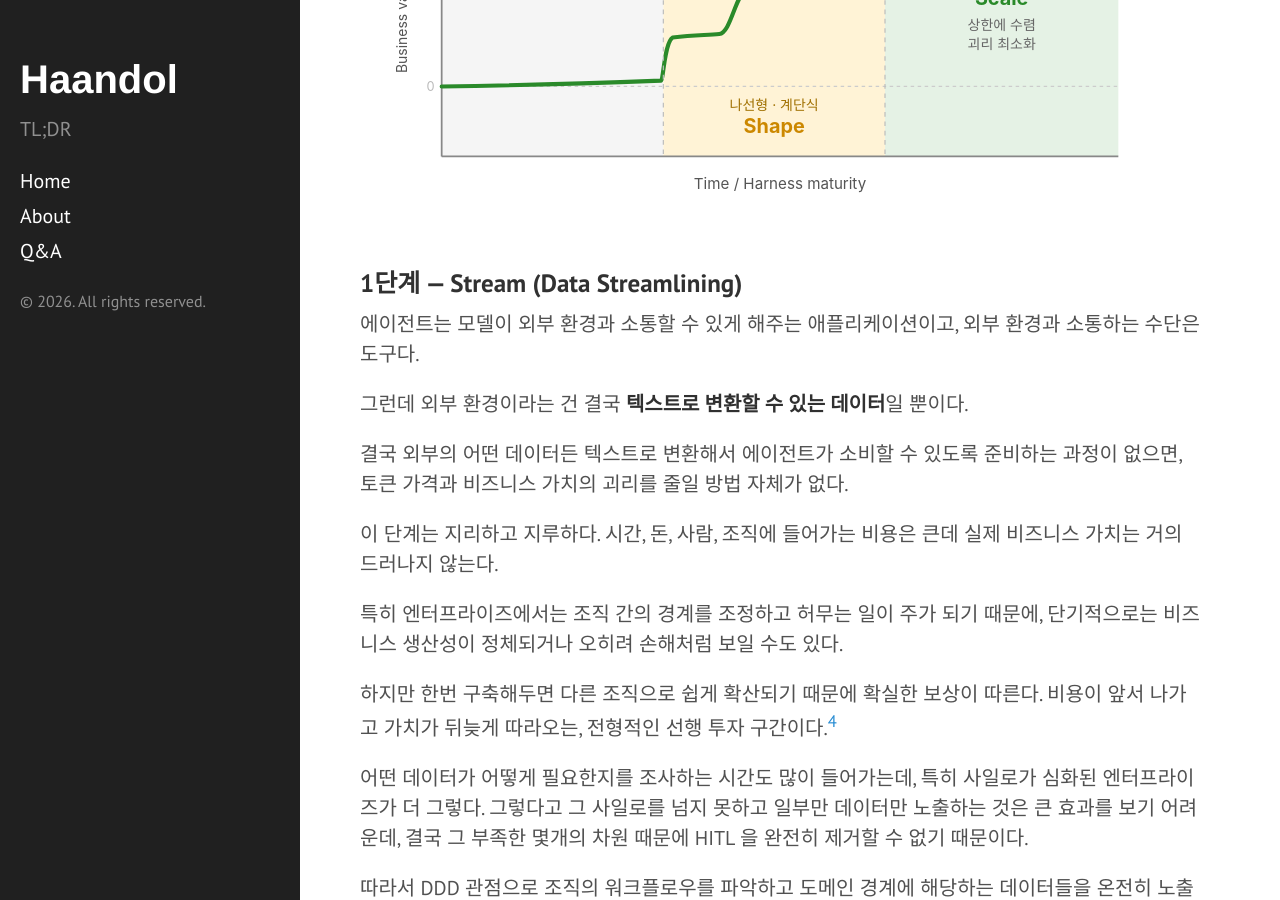
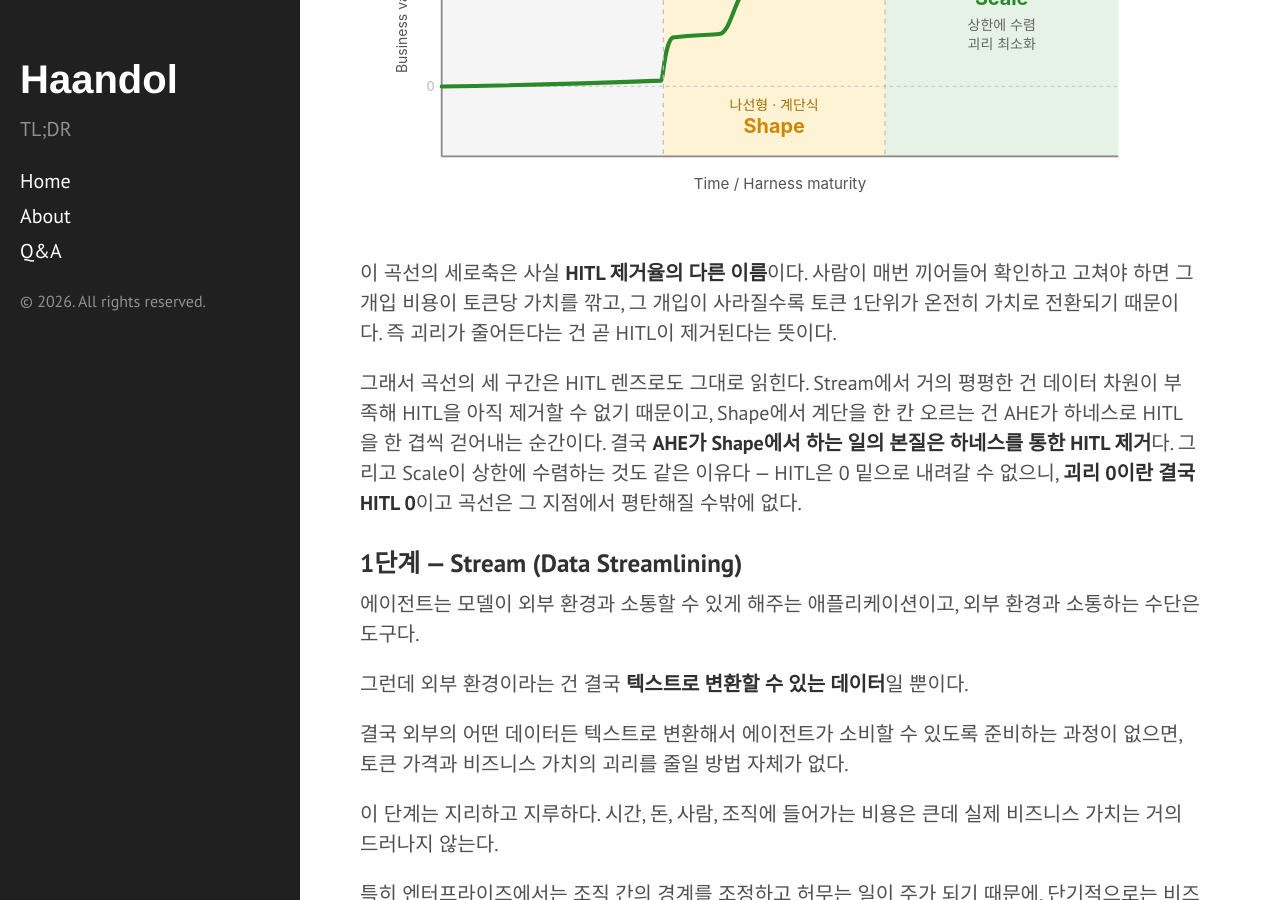
Before and after one commit to haandol/haandol.github.com, a Jekyll site: the page built from _posts/2026-06-15-organizational-ai-adoption-3s.md, in a window 1280 px wide and 900 px high, scrolled down 4772 px. Built offline with Jekyll 4.4.1, drawn with Linux system fonts in a browser that asks for light colours; comment, search, counter and statistics services are not loaded; some of the changed text lies outside the part shown.

Commit message:
tie 3S curve and evaluation criteria to HITL-removal lens
- add HITL paragraph after 3S curve: vertical axis = HITL removal rate, 괴리 0 = HITL 0
- frame AHE's Shape work as harness-driven HITL removal
- align Scale evaluation: HITL exhausted → shift metric to token cost

```diff
--- a/_posts/2026-06-15-organizational-ai-adoption-3s.md
+++ b/_posts/2026-06-15-organizational-ai-adoption-3s.md
@@ -103,6 +103,10 @@
 마지막으로 Scale에서는 끝없이 치솟는 게 아니라 **'괴리 0'이라는 이론상 상한에 수렴하며 평탄화된다.** 토큰당 가치는 아무리 좋아져도 괴리가 0인 지점을 넘을 수 없기 때문이다(끝없이 불어나는 건 토큰당 효율이 아니라 그 위에 쌓이는 누적 가치 쪽이다).
 
 ![3S 곡선 — Stream은 거의 평평한 완만한 우상향, Shape는 계단식 상승, Scale은 상한에 수렴하며 평탄화](/assets/img/2026/0615/3s-curve.svg)
+
+이 곡선의 세로축은 사실 **HITL 제거율의 다른 이름**이다. 사람이 매번 끼어들어 확인하고 고쳐야 하면 그 개입 비용이 토큰당 가치를 깎고, 그 개입이 사라질수록 토큰 1단위가 온전히 가치로 전환되기 때문이다. 즉 괴리가 줄어든다는 건 곧 HITL이 제거된다는 뜻이다.
+
+그래서 곡선의 세 구간은 HITL 렌즈로도 그대로 읽힌다. Stream에서 거의 평평한 건 데이터 차원이 부족해 HITL을 아직 제거할 수 없기 때문이고, Shape에서 계단을 한 칸 오르는 건 AHE가 하네스로 HITL을 한 겹씩 걷어내는 순간이다. 결국 **AHE가 Shape에서 하는 일의 본질은 하네스를 통한 HITL 제거**다. 그리고 Scale이 상한에 수렴하는 것도 같은 이유다 — HITL은 0 밑으로 내려갈 수 없으니, **괴리 0이란 결국 HITL 0**이고 곡선은 그 지점에서 평탄해질 수밖에 없다.
 
 ### 1단계 — Stream (Data Streamlining)
 
@@ -216,7 +220,7 @@
 
 - **Stream — 기간과 활용처.** 이 구간은 비용만 들고 가치가 거의 안 나오므로, 토큰당 가치로 재면 무조건 적자로 찍힌다. 대신 **얼마나 빨리 데이터를 정렬해 노출했는가(기간)**, 그리고 **그 정렬된 데이터가 몇 군데에서 재활용되는가(활용처)**로 평가한다. 활용처가 늘수록 선행 투자가 회수되고 있다는 신호다.
 - **Shape — 기간과 HITL 제거율.** 하네스를 깎는 단계이므로 여전히 토큰당 가치는 안정적이지 않다. **하네스를 한 칸 올리는 데 걸린 기간**과, 그 결과 **얼마나 많은 HITL을 제거했는가(제거율)**가 핵심 지표다. 계단을 몇 칸 올라왔는지를 HITL 제거율로 읽는 셈이다.
-- **Scale — 토큰당 비용.** 하네스가 충분히 깔려 goal만 주면 작업이 굴러가는 이 단계에서야, 비로소 **토큰당 비용으로 생산성을 평가**할 수 있다. 괴리가 최소화된 구간이라 토큰 1단위가 만들어내는 비즈니스 가치가 안정적으로 측정되기 때문이다.
+- **Scale — 토큰당 비용.** 이 단계에서는 HITL이 거의 다 제거돼 goal만 주면 작업이 굴러가므로, 더 걷어낼 HITL이 남아 있지 않다. 그래서 평가의 잣대도 HITL 제거율에서 **토큰당 비용**으로 넘어간다. 괴리가 최소화된 구간이라 토큰 1단위가 만들어내는 비즈니스 가치가 비로소 안정적으로 측정되기 때문이다.
 
 요컨대 **토큰당 비용으로 생산성을 따지는 평가는 Scale에 도달한 워크로드에만 유효하다.** 아직 Stream이나 Shape에 있는 작업에 그 잣대를 들이대면, 선행 투자를 손해로 오독하고 도입을 그 자리에서 멈추게 만든다.
 
```
